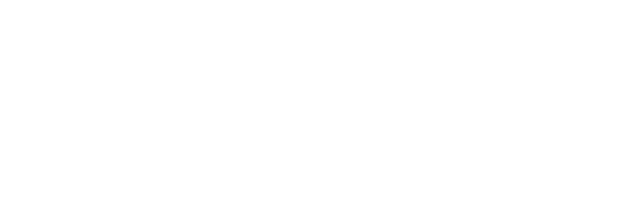
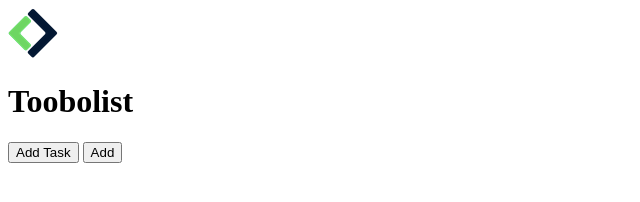
Before and after one commit to gianlucapinna99/html-css-toboolist, a plain HTML site: page index.html in a window 1280 px wide. Shown: the whole page, without its empty margins (0-640 px from the left). Drawn offline with Linux system fonts and the light colour scheme.

Commit message:
Header + nav bar

```diff
--- a/index.html
+++ b/index.html
@@ -8,6 +8,18 @@
     <link rel="stylesheet" href="CSS/style.css">
 </head>
 <body>
+    <header>
+        <img src="img/Logo.png" alt="Toobolist">
+        <h1>Toobolist</h1>
+    </header>
+    <main>
+        <!-- Navigation bar -->
+        <nav>
+            <button>Add Task</button>
+            <button>Add <Section></Section></button>
+        </nav>
+        <!-- Navigation bar ending -->
+    </main>
 
 </body>
 </html>
```
